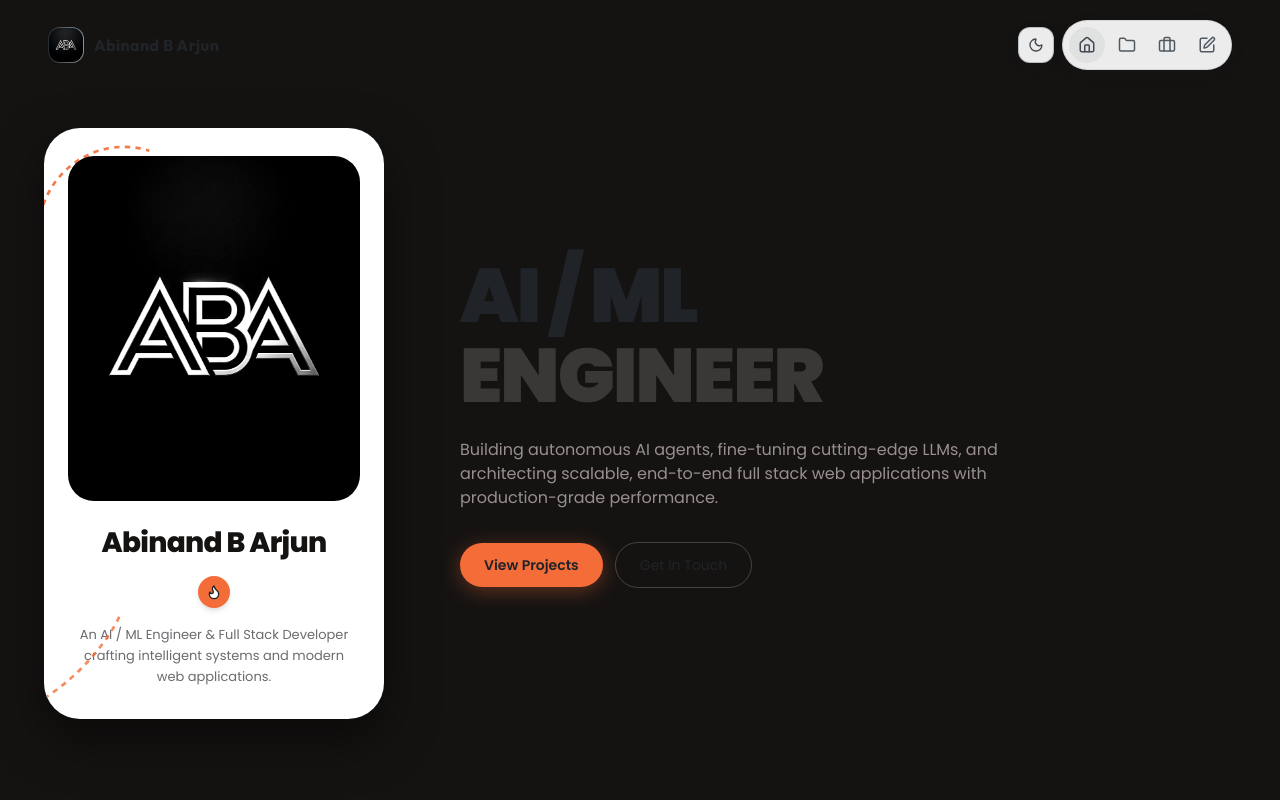
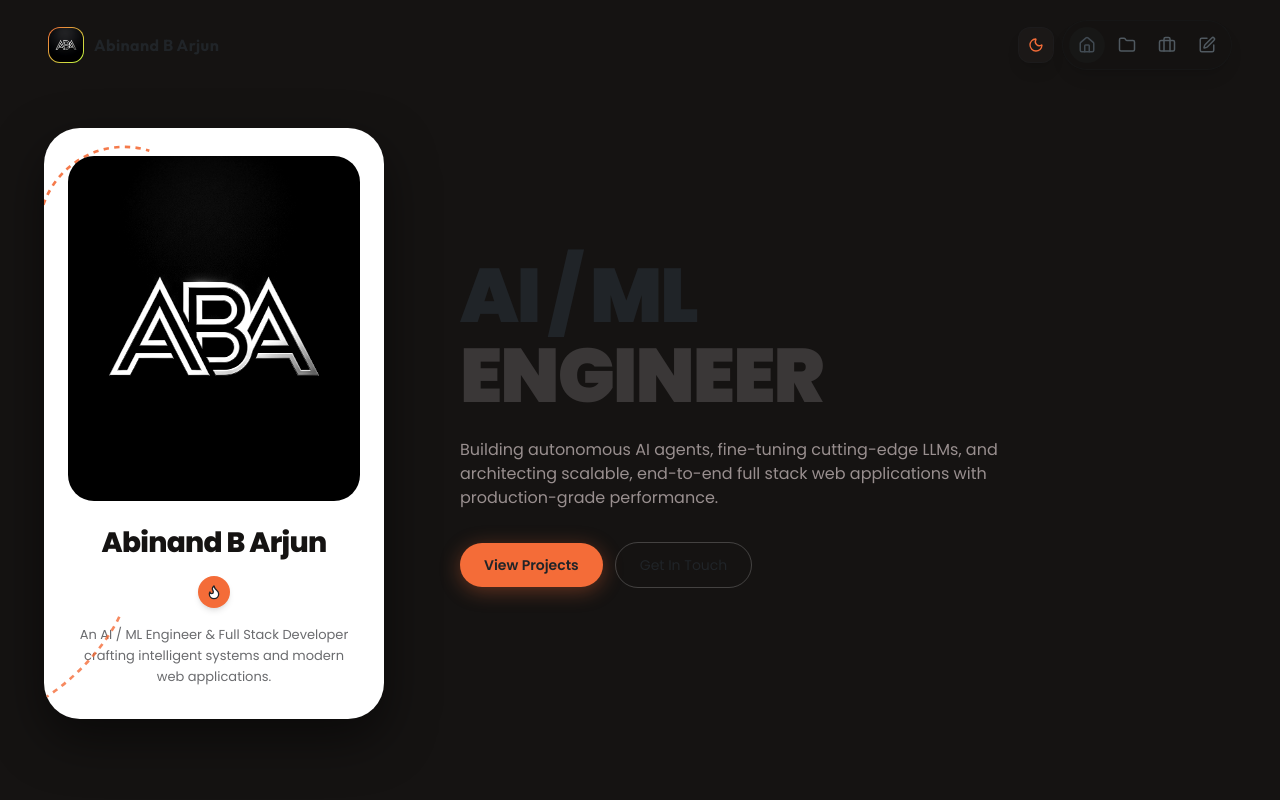
Before and after one commit to AbinandBArjun/Portfolio, a React (Vite) app: page / in a window 1280 px wide. Shown: the top 800 px of the page. Built offline with nearby package versions, Linux system fonts and the light colour scheme; no server answers.

Commit message:
Alternate Theme applied

```diff
--- a/src/components/BentoAbout.jsx
+++ b/src/components/BentoAbout.jsx
@@ -91,14 +91,14 @@ export const BentoAbout = () => {
               <div className="mt-8 flex flex-wrap gap-3">
                 <Link
                   to="/projects"
-                  className="inline-flex items-center gap-2 rounded-xl bg-sky-500/10 border border-sky-500/30 px-5 py-3 text-sm font-semibold text-sky-400 transition-colors hover:bg-sky-500/20"
+                  className="inline-flex items-center gap-2 rounded-xl bg-[#f46c38]/10 border border-[#f46c38]/30 px-5 py-3 text-sm font-semibold text-[#f46c38] transition-colors hover:bg-[#f46c38]/20"
                 >
                   Explore my work
                   <ArrowUpRight className="w-4 h-4" />
                 </Link>
                 <Link
                   to="/contact"
-                  className="inline-flex items-center gap-2 rounded-xl border border-white/10 px-5 py-3 text-sm font-semibold text-slate-200 transition-colors hover:border-sky-500/30 hover:text-sky-400"
+                  className="inline-flex items-center gap-2 rounded-xl border border-white/10 px-5 py-3 text-sm font-semibold text-slate-200 transition-colors hover:border-[#f46c38]/30 hover:text-[#f46c38]"
                 >
                   Get in touch
                   <ArrowUpRight className="w-4 h-4" />
@@ -118,9 +118,9 @@ export const BentoAbout = () => {
                 {focusAreas.map(({ title, description, icon: Icon }) => (
                   <article
                     key={title}
-                    className="min-w-0 rounded-2xl border border-white/10 bg-slate-900/60 p-4 sm:p-5 transition-colors hover:border-sky-400/30"
+                    className="min-w-0 rounded-2xl border border-white/10 bg-[#1d1b1a] p-4 sm:p-5 transition-colors hover:border-[#f46c38]/40"
                   >
-                    <Icon className="w-5 h-5 text-sky-400 mb-4" aria-hidden="true" />
+                    <Icon className="w-5 h-5 text-[#f46c38] mb-4" aria-hidden="true" />
                     <h4 className="text-sm font-semibold text-slate-100 mb-1.5">{title}</h4>
                     <p className="text-sm leading-relaxed text-slate-400">{description}</p>
                   </article>
--- a/src/components/Navbar.jsx
+++ b/src/components/Navbar.jsx
@@ -23,7 +23,7 @@ export const Navbar = () => {
       className="fixed top-0 left-0 right-0 z-[60] flex items-center justify-between px-4 py-4 sm:px-6 md:px-12 md:py-5 pointer-events-none"
     >
       <Link to="/" className="flex items-center gap-2.5 group z-[61] pointer-events-auto">
-        <span className="h-9 w-9 shrink-0 rounded-xl bg-gradient-to-tr from-sky-500 to-purple-600 p-[1px] transition-transform group-hover:scale-105">
+        <span className="h-9 w-9 shrink-0 rounded-xl p-[1px] transition-transform group-hover:scale-105" style={{background: 'linear-gradient(135deg, #f46c38, #c5ff41)'}}>
           <img
             src="/favicon.jpg"
             alt=""
@@ -39,7 +39,7 @@ export const Navbar = () => {
       <div className="z-[61] flex items-center gap-2 pointer-events-auto">
         <button
           onClick={toggleTheme}
-          className="flex h-9 w-9 shrink-0 items-center justify-center rounded-xl border border-white/10 bg-slate-900/60 text-slate-300 shadow-lg backdrop-blur-md transition-all hover:border-sky-500/30 hover:bg-slate-800/80 hover:text-white"
+          className="flex h-9 w-9 shrink-0 items-center justify-center rounded-xl border border-white/10 bg-[#1d1b1a]/80 text-slate-300 shadow-lg backdrop-blur-md transition-all hover:border-[#f46c38]/50 hover:bg-[#2a2826] hover:text-[#f46c38]"
           aria-label={`Switch to ${isDark ? 'light' : 'dark'} mode`}
           title={`Switch to ${isDark ? 'light' : 'dark'} mode`}
         >
@@ -62,7 +62,7 @@ export const Navbar = () => {
                 exit={{ rotate: -90, opacity: 0, scale: 0.7 }}
                 transition={{ duration: 0.2 }}
               >
-                <Moon className="h-4 w-4 text-sky-500" />
+                <Moon className="h-4 w-4 text-[#f46c38]" />
               </motion.span>
             )}
           </AnimatePresence>
@@ -70,7 +70,7 @@ export const Navbar = () => {
 
         <nav
           aria-label="Main navigation"
-          className="flex items-center gap-0.5 rounded-full border border-white/[0.06] bg-slate-900/80 p-1 shadow-lg backdrop-blur-xl sm:gap-1 sm:p-1.5"
+          className="flex items-center gap-0.5 rounded-full border border-white/[0.06] bg-[#151312]/90 p-1 shadow-lg backdrop-blur-xl sm:gap-1 sm:p-1.5"
         >
           {navLinks.map(({ name, to, icon: Icon }) => {
             const isActive = location.pathname === to;
--- a/src/index.css
+++ b/src/index.css
@@ -2,48 +2,48 @@
 @import "tailwindcss";
 
 :root {
-  --bg-primary: #111315;
-  --bg-secondary: #191b1e;
-  --bg-card: rgba(28, 30, 33, 0.96);
-  --bg-card-hover: rgba(37, 40, 43, 0.98);
+  --bg-primary: #151312;
+  --bg-secondary: #1d1b1a;
+  --bg-card: rgba(27, 25, 24, 0.96);
+  --bg-card-hover: rgba(36, 33, 31, 0.98);
 
   --border-color: rgba(255, 255, 255, 0.08);
-  --border-highlight: rgba(190, 198, 205, 0.24);
-  --accent-surface: rgba(190, 198, 205, 0.08);
+  --border-highlight: rgba(244, 108, 56, 0.4);
+  --accent-surface: rgba(244, 108, 56, 0.1);
 
-  --accent-cyan: #c5cbd0;
-  --accent-purple: #a8afb5;
-  --accent-emerald: #45ad8c;
-  --status-surface: rgba(69, 173, 140, 0.08);
-  --status-border: rgba(69, 173, 140, 0.22);
-  --status-glow: rgba(69, 173, 140, 0.45);
-  --selection-bg: rgba(190, 198, 205, 0.24);
-  --cursor-border: rgba(190, 198, 205, 0.45);
-  --cursor-border-hover: rgba(220, 224, 227, 0.72);
-  --cursor-surface: rgba(190, 198, 205, 0.03);
-  --cursor-surface-hover: rgba(190, 198, 205, 0.1);
-  --accent-pink: #929aa1;
-  --accent-amber: #c0a879;
+  --accent-cyan: #f46c38;
+  --accent-purple: #c5ff41;
+  --accent-emerald: #f46c38;
+  --status-surface: rgba(244, 108, 56, 0.12);
+  --status-border: rgba(244, 108, 56, 0.35);
+  --status-glow: rgba(244, 108, 56, 0.45);
+  --selection-bg: rgba(244, 108, 56, 0.3);
+  --cursor-border: rgba(244, 108, 56, 0.6);
+  --cursor-border-hover: rgba(244, 108, 56, 0.9);
+  --cursor-surface: rgba(244, 108, 56, 0.05);
+  --cursor-surface-hover: rgba(244, 108, 56, 0.15);
+  --accent-pink: #f46c38;
+  --accent-amber: #f46c38;
 
-  --text-primary: #f8fafc;
-  --text-secondary: #aab1b7;
-  --text-muted: #7f878e;
+  --text-primary: #ffffff;
+  --text-secondary: #998f8f;
+  --text-muted: #6a6b6e;
 
-  --font-sans: 'Inter', system-ui, -apple-system, sans-serif;
-  --font-heading: 'Outfit', system-ui, sans-serif;
+  --font-sans: 'Poppins', 'Inter', system-ui, -apple-system, sans-serif;
+  --font-heading: 'Poppins', 'Outfit', system-ui, sans-serif;
   --font-mono: 'Fira Code', monospace;
 
-  --glow-cyan: 0 0 24px rgba(190, 198, 205, 0.1);
-  --glow-purple: 0 0 24px rgba(168, 175, 181, 0.08);
-  --glow-emerald: 0 0 24px rgba(69, 173, 140, 0.16);
+  --glow-cyan: 0 0 24px rgba(244, 108, 56, 0.25);
+  --glow-purple: 0 0 24px rgba(197, 255, 65, 0.2);
+  --glow-emerald: 0 0 24px rgba(244, 108, 56, 0.3);
 
-  --grid-line-color: rgba(255, 255, 255, 0.03);
-  --hero-glow-cyan: rgba(190, 198, 205, 0.08);
-  --hero-glow-purple: rgba(168, 175, 181, 0.06);
-  --hero-glow-pink: rgba(148, 156, 163, 0.04);
-  --gradient-start: #f4f5f6;
-  --gradient-mid: #c5cbd0;
-  --gradient-end: #929aa1;
+  --grid-line-color: rgba(255, 255, 255, 0.02);
+  --hero-glow-cyan: rgba(244, 108, 56, 0.12);
+  --hero-glow-purple: rgba(197, 255, 65, 0.08);
+  --hero-glow-pink: rgba(244, 108, 56, 0.06);
+  --gradient-start: #ffffff;
+  --gradient-mid: #f46c38;
+  --gradient-end: #c5ff41;
 }
 
 html.light {
@@ -377,23 +377,23 @@ html.dark [class*="hover:bg-[#181a24]"]:hover {
 }
 
 html.dark [class*="bg-slate-950"] {
-  background-color: #202123 !important;
+  background-color: #151312 !important;
 }
 
 html.dark [class*="bg-slate-900"] {
-  background-color: #292b2e !important;
+  background-color: #1d1b1a !important;
 }
 
 html.dark [class*="bg-slate-800"] {
-  background-color: #35373a !important;
+  background-color: #2a2826 !important;
 }
 
 html.dark [class*="hover:bg-slate-800"]:hover {
-  background-color: #35373a !important;
+  background-color: #2a2826 !important;
 }
 
 html.dark [class*="hover:bg-slate-700"]:hover {
-  background-color: #41464a !important;
+  background-color: #35312e !important;
 }
 
 html.dark [class*="text-sky-"],
```
